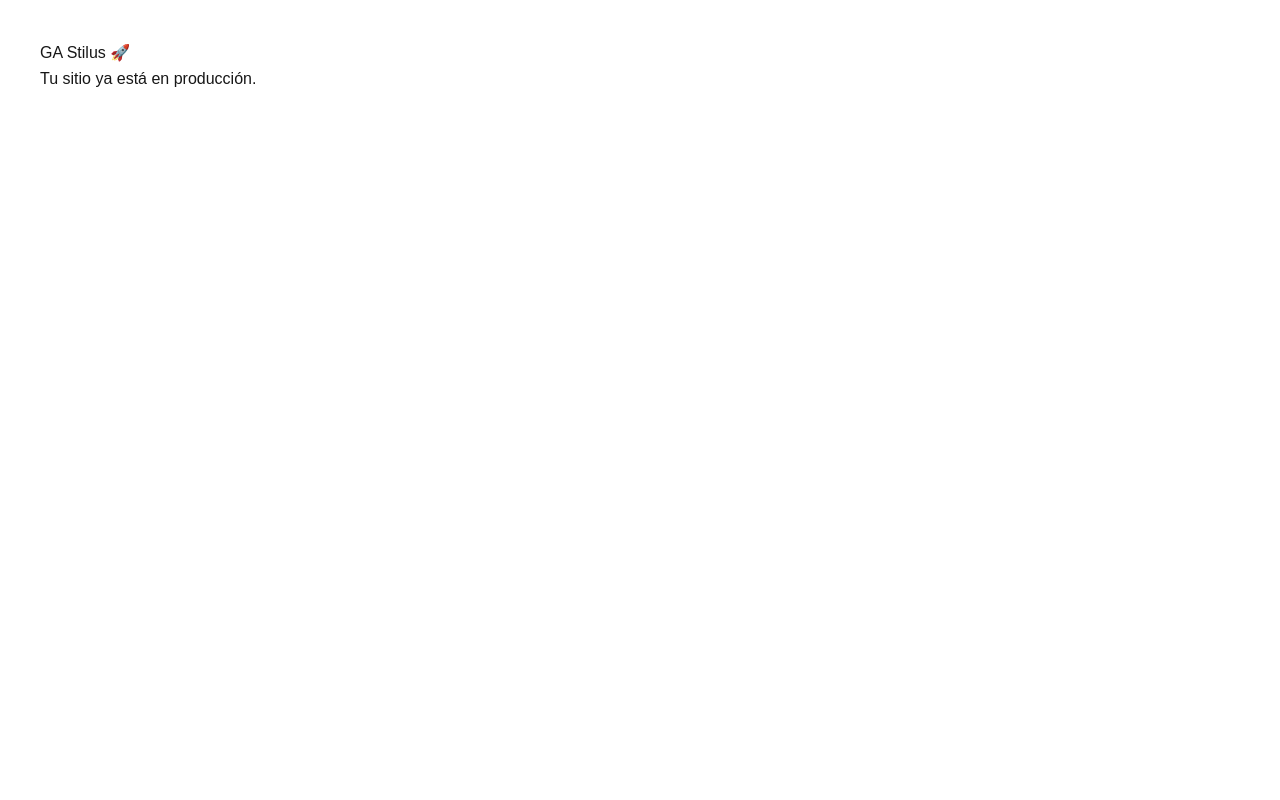
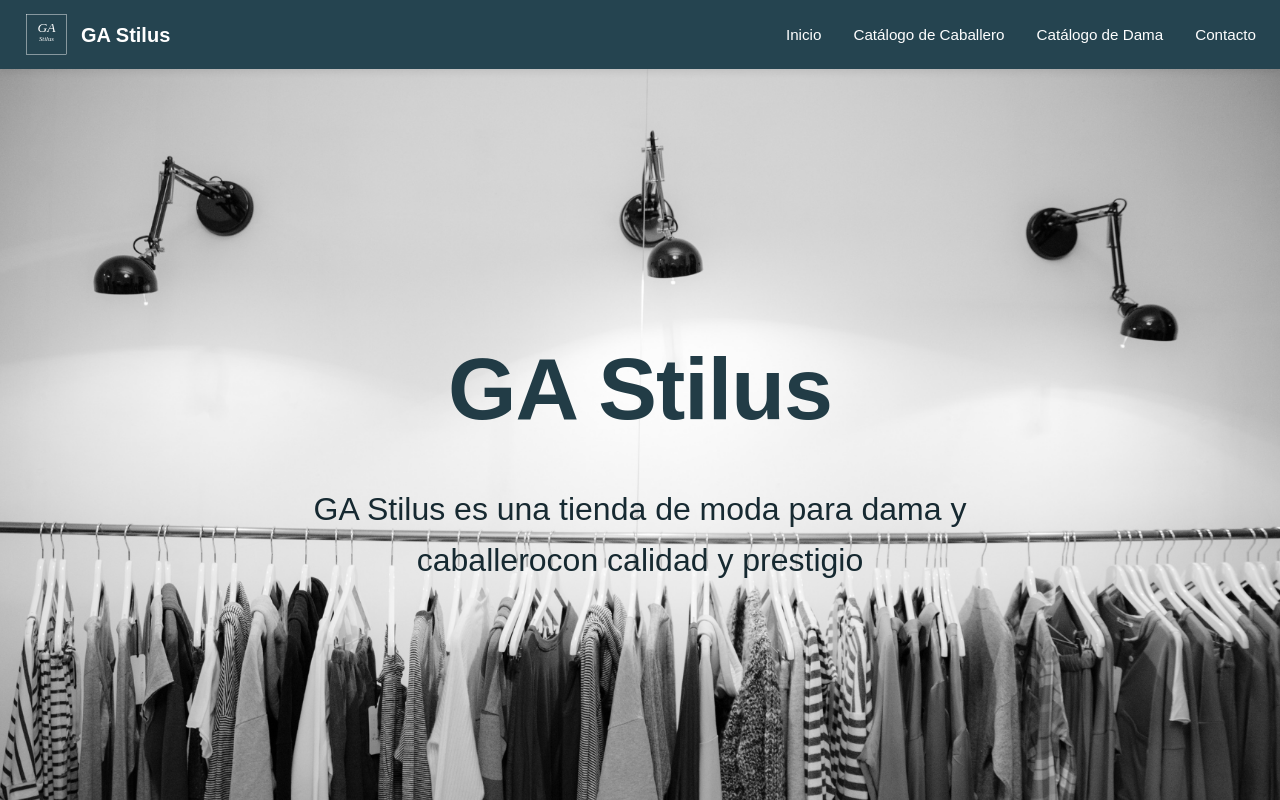
Before and after one commit to contacto-ga-stilus/GA-Stilus, a Next.js app: page / in a window 1280 px wide. Shown: the top 800 px of the page. Built offline with nearby package versions, Linux system fonts and the light colour scheme.

Commit message:
Redeploy

```diff
--- a/app/page.tsx
+++ b/app/page.tsx
@@ -1,4 +1,3 @@
-/*
 import Header from "./components/Header";
 import Inicio from "./components/Inicio";
 import CatalogoCaballero from "./components/CatalogoCaballero";
@@ -20,13 +19,3 @@ export default function Home() {
     </>
   );
 }
-*/
-
-export default function Home() {
-  return (
-    <main style={{ padding: 40 }}>
-      <h1>GA Stilus 🚀</h1>
-      <p>Tu sitio ya está en producción.</p>
-    </main>
-  );
-}
```
